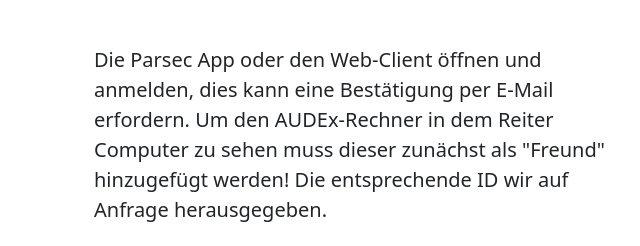
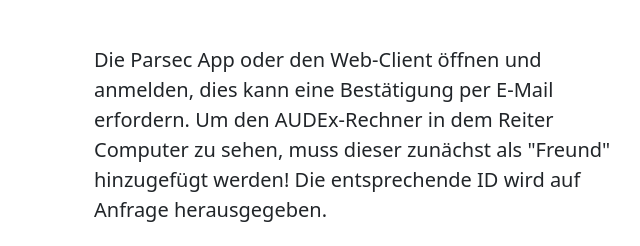
Before and after one commit to schaefchenn/Parsec-Installationsanleitung, a plain HTML site: page public/AUDEx.html in a window 1280 px wide. Shown: the part 240-486 px from the top of the page, 274-914 px from the left. Drawn offline with nearby package versions, Linux system fonts and the light colour scheme.

Commit message:
Update AUDEx.html

```diff
--- a/public/AUDEx.html
+++ b/public/AUDEx.html
@@ -60,8 +60,8 @@
       </div>
 
       <section class = "container mt-5 px-5">
-        <p class="lead mb-4">Die Parsec App oder den Web-Client öffnen und anmelden, dies kann eine Bestätigung per E-Mail erfordern. Um den AUDEx-Rechner in dem Reiter Computer zu sehen muss
-          dieser zunächst als "Freund" hinzugefügt werden! Die entsprechende ID wir auf Anfrage herausgegeben.</p>
+        <p class="lead mb-4">Die Parsec App oder den Web-Client öffnen und anmelden, dies kann eine Bestätigung per E-Mail erfordern. Um den AUDEx-Rechner in dem Reiter Computer zu sehen, muss
+          dieser zunächst als "Freund" hinzugefügt werden! Die entsprechende ID wird auf Anfrage herausgegeben.</p>
     </section>
 
     <div class="px-4 text-center">
```
